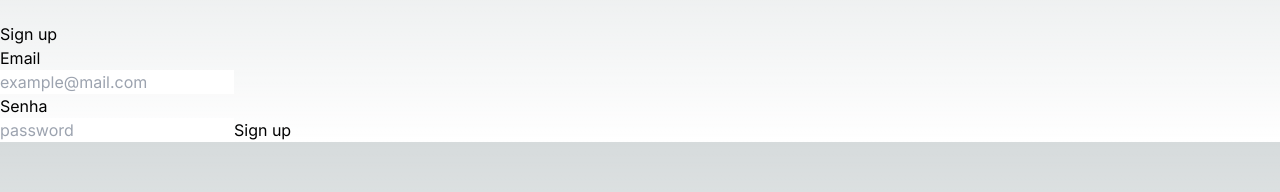
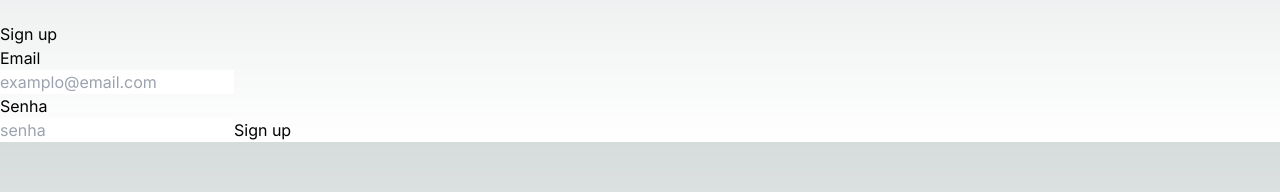
Before and after one commit to diogojorgebasso/next13test, a Next.js app: page /signup in a window 1280 px wide. Shown: the part 218-410 px from the top of the page. Built offline with nearby package versions, Linux system fonts and the light colour scheme; no server answers.

Commit message:
change to portugues
Signed-off-by: Diogo Jorge Basso <00a9d4c1-b21e-4e56-a261-9a64648e99c1@anonaddy.me>

```diff
--- a/src/app/signup/page.tsx
+++ b/src/app/signup/page.tsx
@@ -47,7 +47,7 @@ function Page() {
               type="email"
               name="email"
               id="email"
-              placeholder="example@mail.com"
+              placeholder="examplo@email.com"
             />
           </label>
           <label htmlFor="password">
@@ -58,7 +58,7 @@ function Page() {
               type="password"
               name="password"
               id="password"
-              placeholder="password"
+              placeholder="senha"
             />
           </label>
           <button type="submit">Sign up</button>
```
